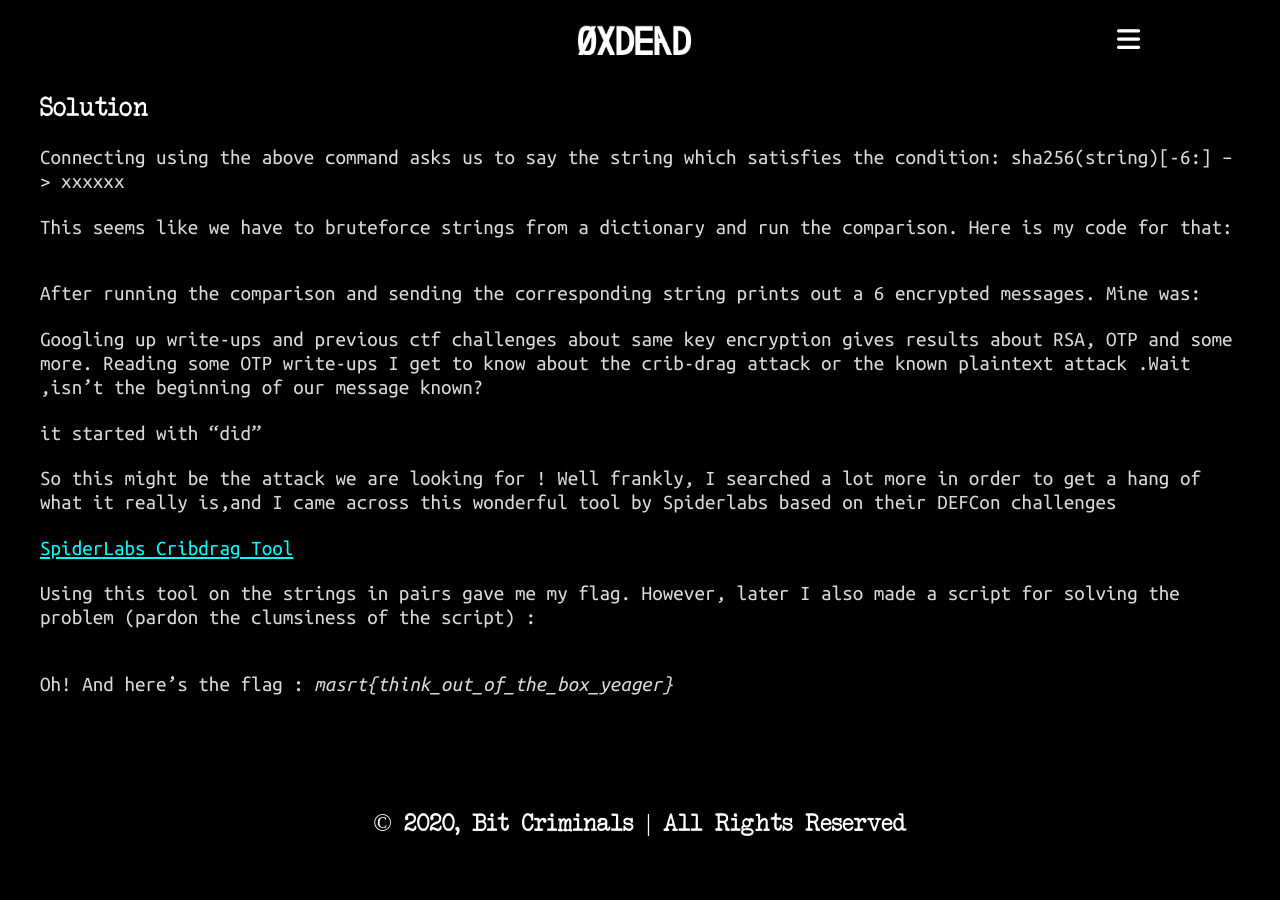
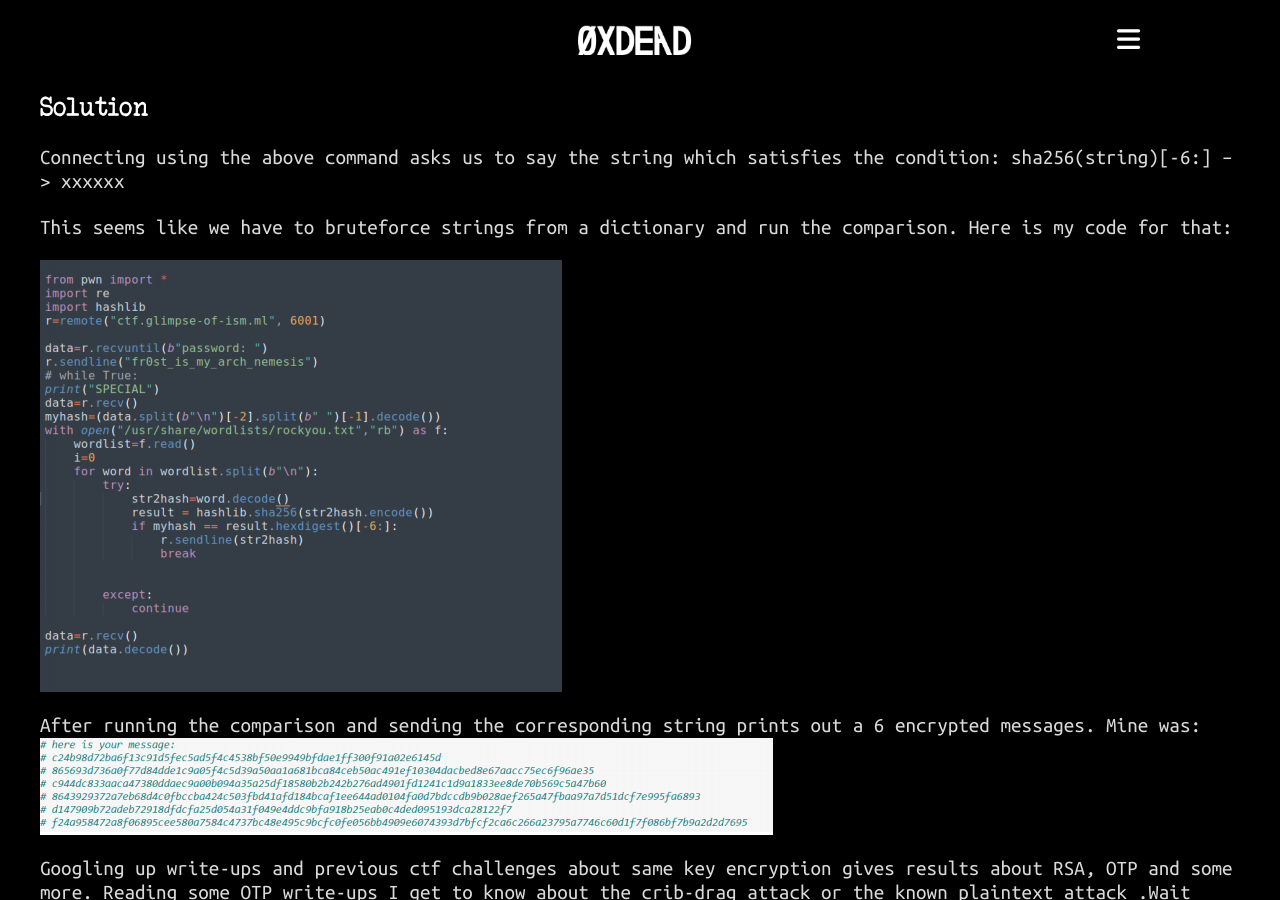
Before and after one commit to bitcriminals/bitcriminals.github.io, a Jekyll site: the page built from _posts/2021-05-05-GlimpseOfISM.md, in a window 1280 px wide and 900 px high, scrolled down 579 px. Built offline with Jekyll 4.4.1, drawn with Linux system fonts in a browser that asks for light colours; nearby versions of some CDN libraries; before the commit the page ends 1426 px from its top, so only the background shows below that.

Commit message:
new additions

```diff
--- a/_posts/2021-05-05-GlimpseOfISM.md
+++ b/_posts/2021-05-05-GlimpseOfISM.md
@@ -25,10 +25,10 @@ Connecting using the above command asks us to say the string which satisfies the
 
 This seems like we have to bruteforce strings from a dictionary and run the comparison. Here is my code for that:
 
-![](images/MaskdMafia/glimpse1.png)
+![](/images/MaskdMafia/glimpse1.png)
 
 After running the comparison and sending the corresponding string prints out a 6 encrypted messages. Mine was:
-![](images/MaskdMafia/glimpse2.png)
+![](/images/MaskdMafia/glimpse2.png)
 
 Googling up write-ups and previous ctf challenges about same key encryption gives results about RSA, OTP and some more. Reading some OTP write-ups I get to know about the crib-drag attack or the known plaintext attack .Wait ,isn’t the beginning of our message known?
 
@@ -42,6 +42,6 @@ Well frankly, I searched a lot more in order to get a hang of what it really is,
 Using this tool on the strings in pairs gave me my flag.
 However, later I also made a script for solving the problem (pardon the clumsiness of the script) :
 
-![](images/MaskdMafia/glimpse3.png)
+![](/images/MaskdMafia/glimpse3.png)
 
 Oh! And here's the flag : ***masrt{think_out_of_the_box_yeager}***
```
